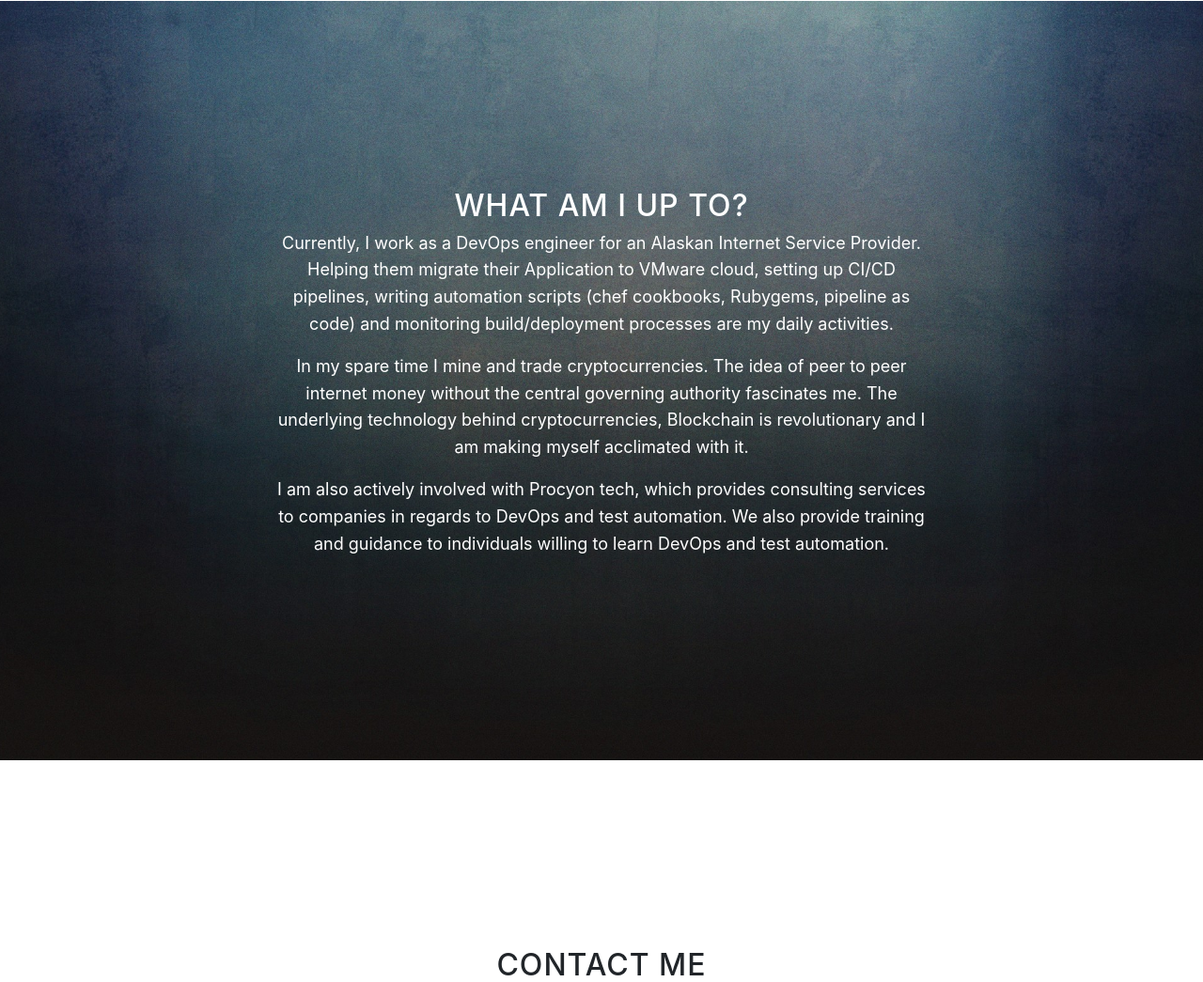
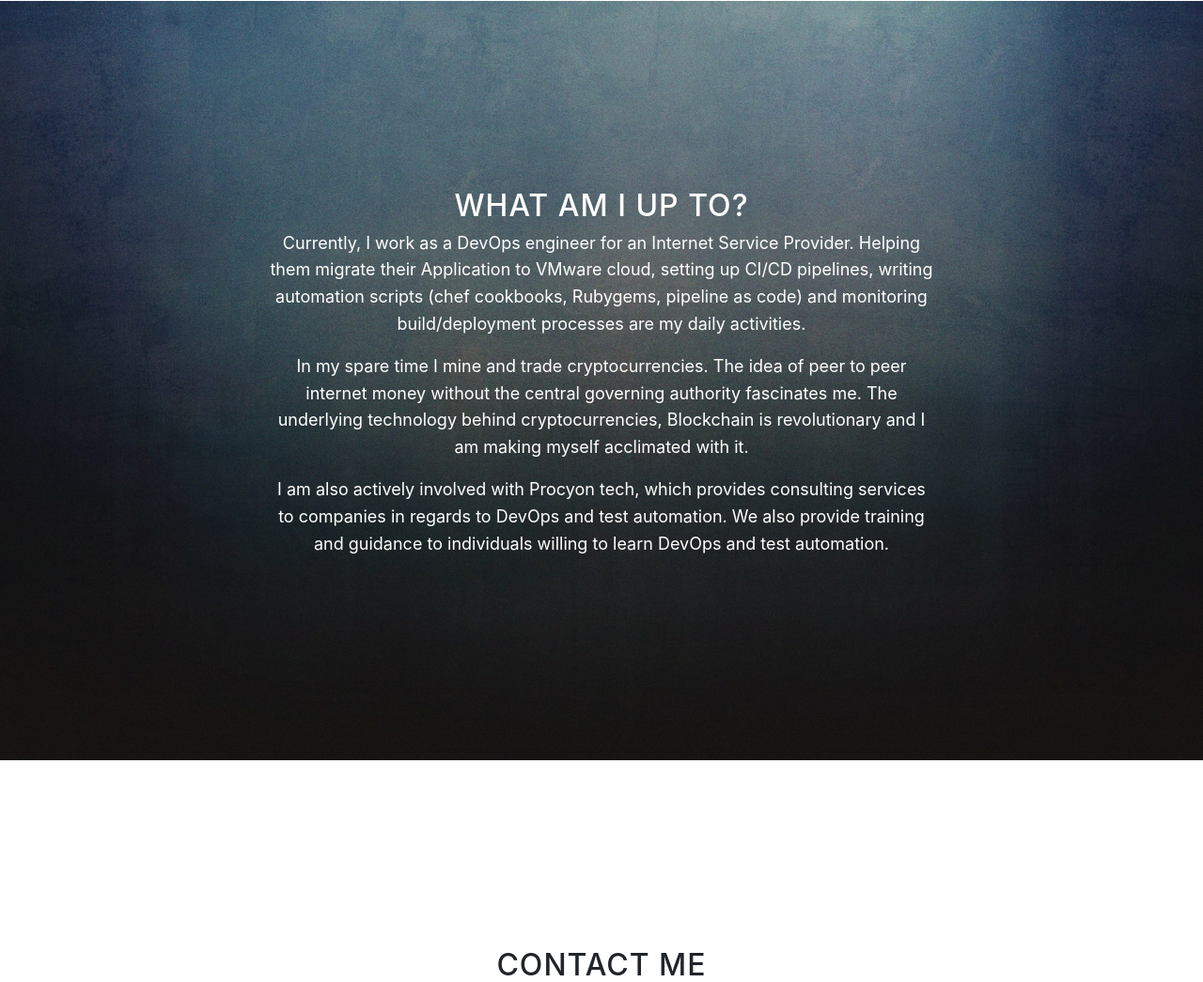
Before and after one commit to latitude8848/Prakash-Upreti, a website with bundled scripts: page index.html in a window 1280 px wide. Shown: the part 1549-2594 px from the top of the page at 94% size. Built offline with nearby package versions, Linux system fonts and the light colour scheme.

Commit message:
fixed typo

```diff
--- a/index.html
+++ b/index.html
@@ -89,7 +89,7 @@
       <div class="container">
         <div class="col-lg-8 mx-auto">
           <h2>What am I up to?</h2>
-          <p>Currently, I work as a DevOps engineer for an Alaskan Internet Service Provider.
+          <p>Currently, I work as a DevOps engineer for an Internet Service Provider.
             Helping them migrate their Application to VMware cloud, setting up CI/CD pipelines, writing automation scripts (chef cookbooks, Rubygems, pipeline as code) and monitoring build/deployment processes are my daily activities.</p>
           <p>In my spare time I mine and trade cryptocurrencies. The idea of peer to peer internet money without the central governing authority fascinates me.
             The underlying technology behind cryptocurrencies, Blockchain is revolutionary and I am making myself acclimated with it.
```
